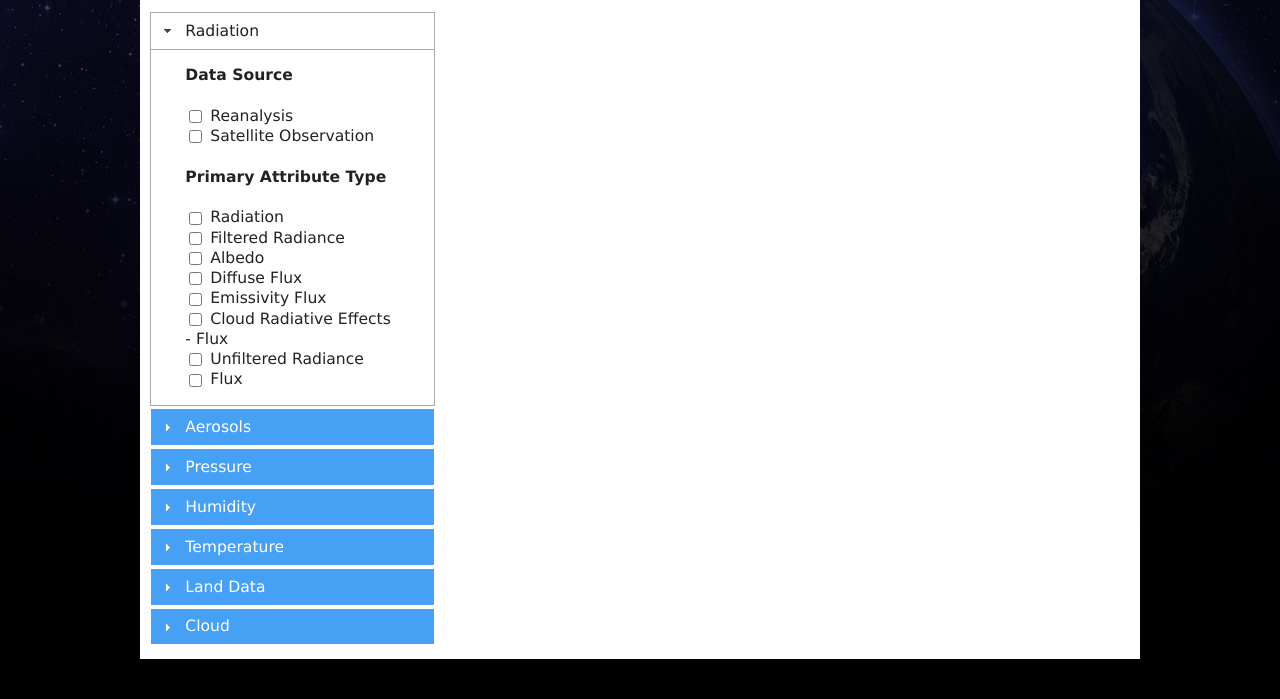
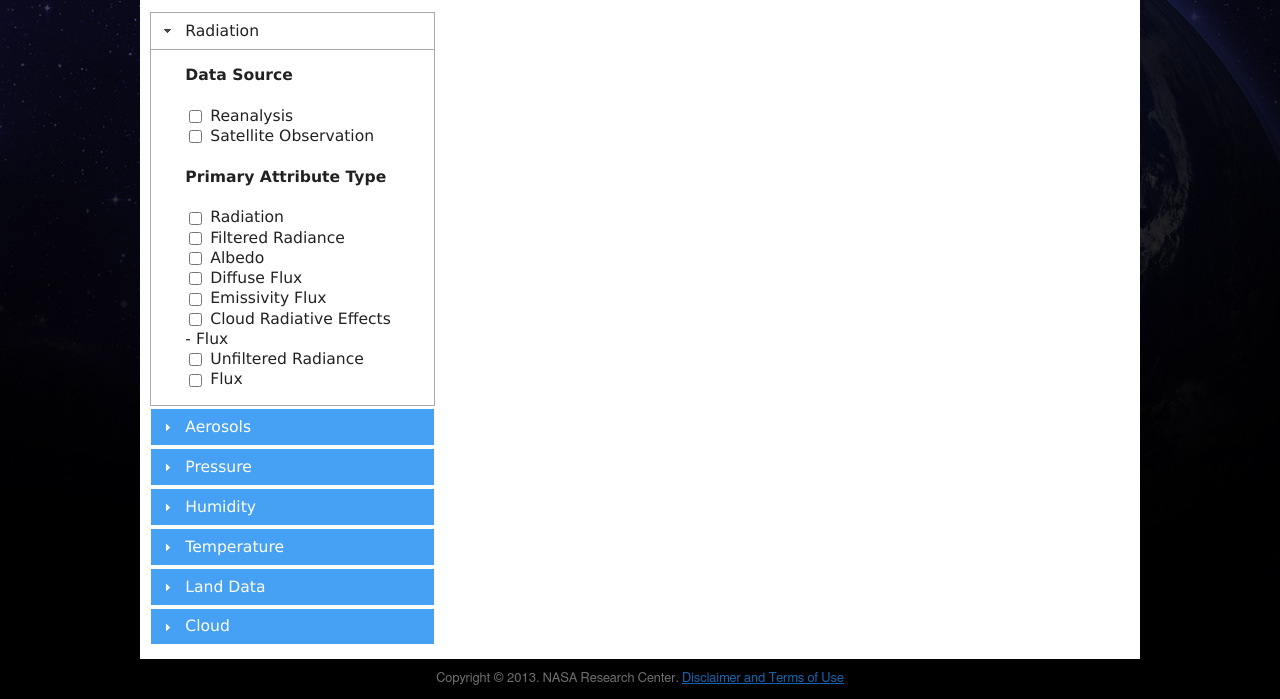
Before and after one commit to chrisayers/odisees, a plain HTML site: page index.html in a window 1280 px wide. Shown: the part 150-849 px from the top of the page. Before the commit the page ends 809 px from the top, so only its background shows below. Drawn offline with Linux system fonts and the light colour scheme.

Commit message:
Added footer

```diff
--- a/css/main.css
+++ b/css/main.css
@@ -62,3 +62,18 @@ input[type="search"] {
 	overflow: auto;
 
 }
+#footer {
+	width: inherit;
+	height: 40px;
+	line-height: 40px;
+	font-size: 1em;
+	color: #707070;
+	text-align: center;
+}
+
+#footer a:link, #footer a:active, #footer a:visited {
+	color: #1667B2;
+}
+#footer a:hover {
+	color: #1667B2;
+}
--- a/index.html
+++ b/index.html
@@ -77,6 +77,7 @@
     </div>
   </div>
   <!-- End Content Area -->
+  <div id="footer">Copyright &copy; 2013. NASA Research Center. <a href="#">Disclaimer and Terms of Use</a></div>
 </div>
 <script src="js/jquery-1.8.3.js"></script>
 <script src="js/jquery-ui-1.9.2.custom.js"></script>
```
